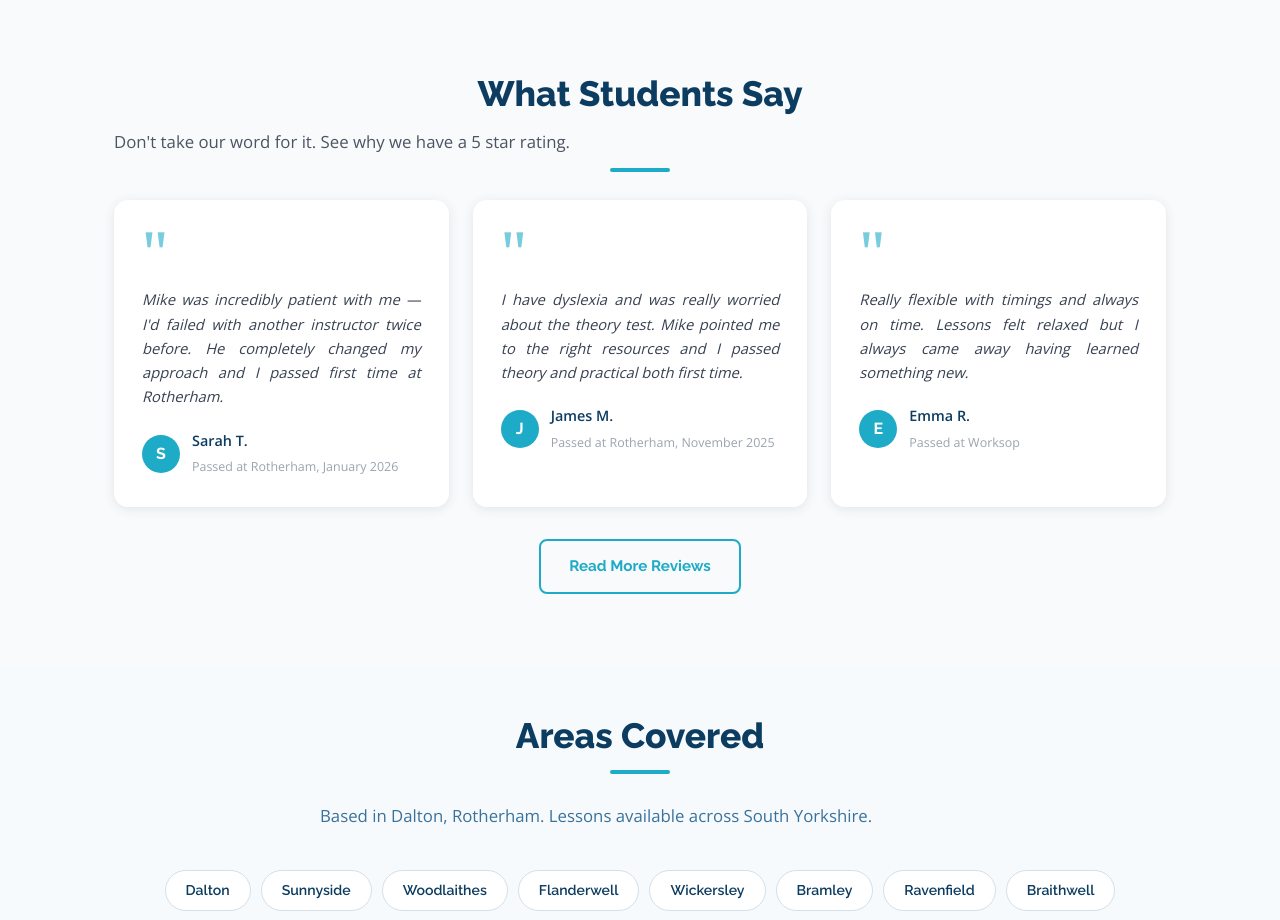
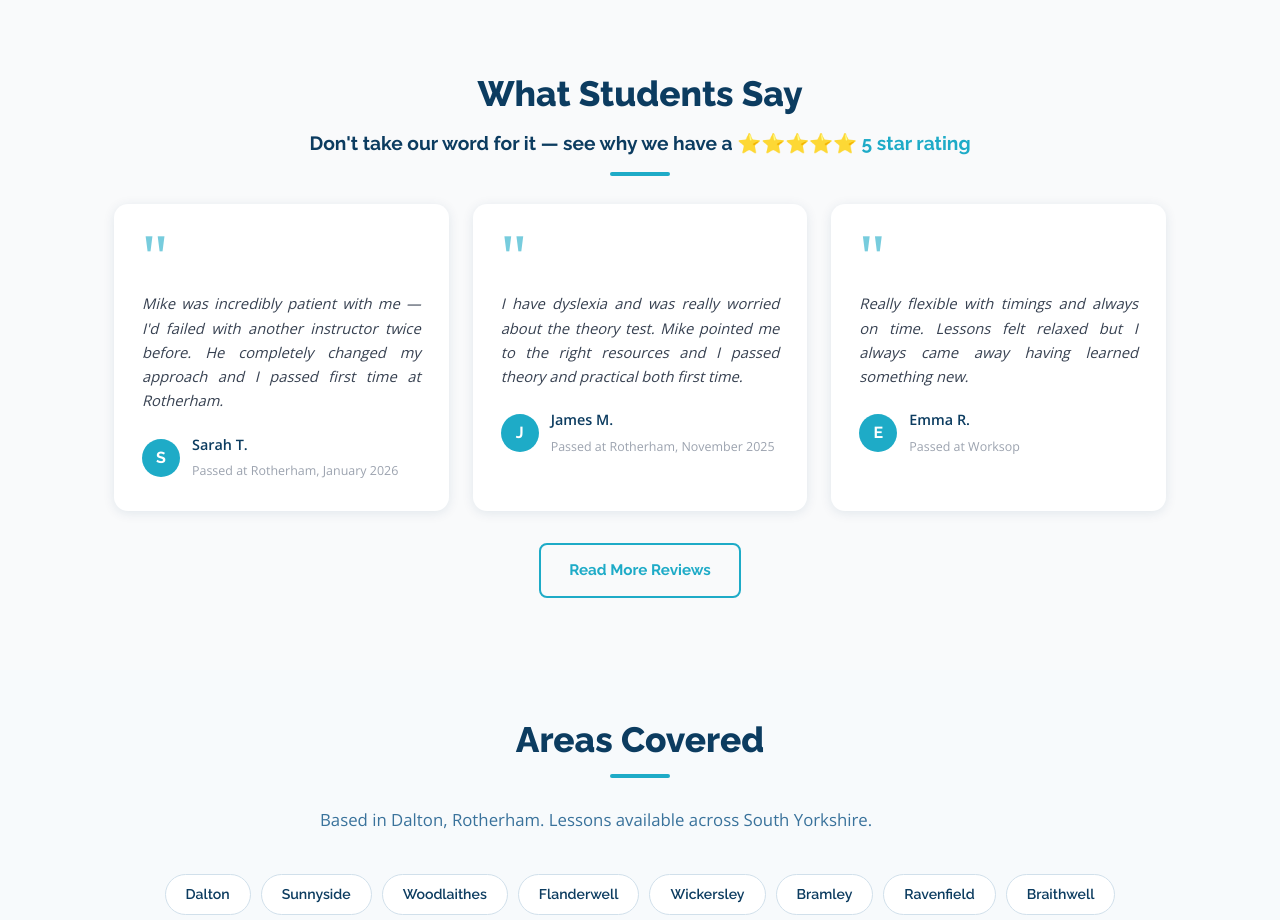
Before and after one commit to mikehinton-wq/mods-website, a React (Vite) app: page / in a window 1280 px wide. Shown: the part 2680-3600 px from the top of the page. Built offline with nearby package versions, Linux system fonts and the light colour scheme.

Commit message:
Update site

```diff
--- a/src/pages/Home.jsx
+++ b/src/pages/Home.jsx
@@ -247,8 +247,9 @@ export default function Home() {
         <div className="container">
           <div className="text-center">
             <h2 className="section-title">What Students Say</h2>
-            <p style={{ color: 'var(--grey-600)', fontSize: '1.05rem', marginTop: 8, marginBottom: 4 }}>
-              Don't take our word for it. See why we have a 5 star rating.
+            <p style={{ color: 'var(--navy)', fontSize: '1.2rem', fontWeight: 700, fontFamily: 'Raleway, sans-serif', marginTop: 10, marginBottom: 4, textAlign: 'center' }}>
+              Don't take our word for it — see why we have a{' '}
+              <span style={{ color: 'var(--primary)' }}>⭐⭐⭐⭐⭐ 5 star rating</span>
             </p>
             <div className="divider center" />
           </div>
```
